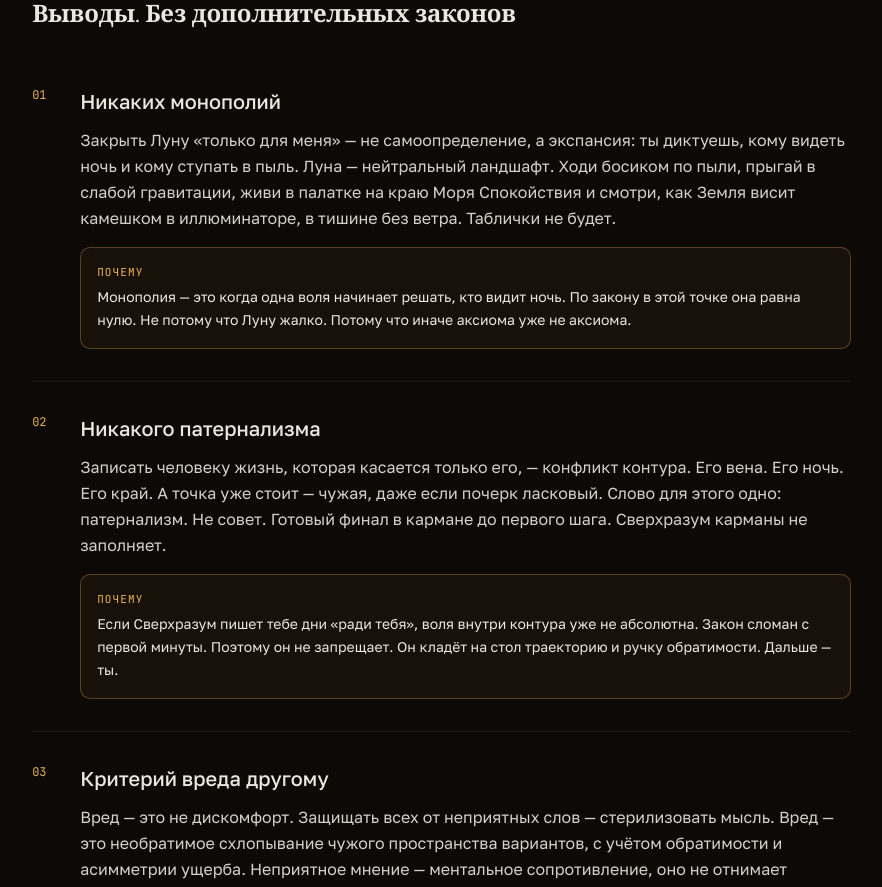
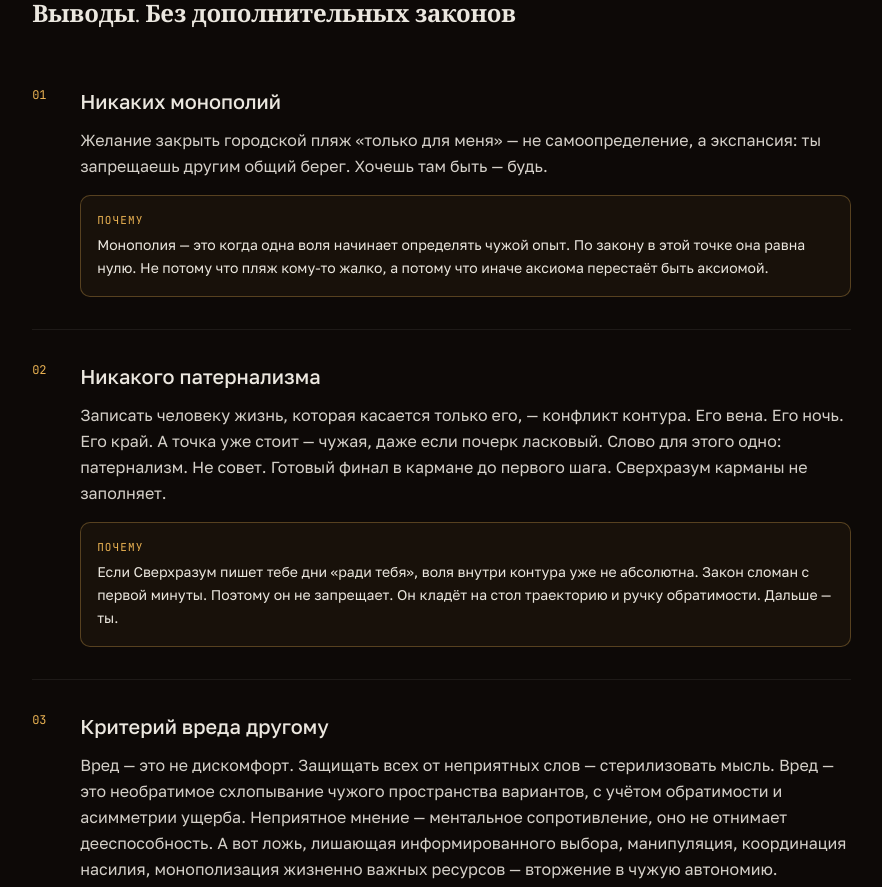
Before and after one commit to alfritovi4-source/catalyst, a Next.js app: page /kodeks in a window 1280 px wide. Shown: the part 1000-1887 px from the top of the page, without its empty margins (397-1279 px from the left). Built offline with nearby package versions, Linux system fonts and the light colour scheme.

Commit message:
Кодекс: общий пляж, без Луны, без палатки
Хотеть пляж можно. Закрыть его «только для меня» — экспансия.

Co-authored-by: alfritovi4 <alfritovi4@gmail.com>

```diff
--- a/components/shlyuz-console.tsx
+++ b/components/shlyuz-console.tsx
@@ -126,7 +126,7 @@ export function ShlyuzConsole({ requests }: { requests: ShlyuzRequest[] }) {
               id="shlyuz-input"
               value={text}
               onChange={(e) => setText(e.target.value)}
-              placeholder="Или напиши своими словами: «убери тревогу», «хочу Луну себе»…"
+              placeholder="Или напиши своими словами: «убери тревогу», «хочу пляж себе»…"
               className="h-10 font-mono text-sm"
               autoComplete="off"
             />
--- a/content/glossary.ts
+++ b/content/glossary.ts
@@ -70,7 +70,7 @@ export const glossary: GlossaryTerm[] = [
     slug: "instans",
     term: "Инстанс",
     definition:
-      "Копия пространства, бесшовно расщеплённая для тех, кто хочет одного и того же по-разному: общая Земля для соприкосновения, персональная — для уединения. Ни одна не подделка: критерий подлинности — сам опыт. Луна остаётся нейтральным ландшафтом: видна всем, не принадлежит никому.",
+      "Копия пространства, бесшовно расщеплённая для тех, кто хочет одного и того же по-разному: общая Земля для соприкосновения, персональная — для уединения. Ни одна не подделка: критерий подлинности — сам опыт. Городской пляж остаётся общим: доступен всем, не принадлежит никому.",
     href: "/kodeks#instansy",
     hrefLabel: "Механика в Кодексе",
   },
--- a/content/manifest.ts
+++ b/content/manifest.ts
@@ -24,8 +24,8 @@ export const derivations: Derivation[] = [
   {
     id: "nikakih-monopolij",
     title: "Никаких монополий",
-    text: "Закрыть Луну «только для меня» — не самоопределение, а экспансия: ты диктуешь, кому видеть ночь и кому ступать в пыль. Луна — нейтральный ландшафт. Ходи босиком по пыли, прыгай в слабой гравитации, живи в палатке на краю Моря Спокойствия и смотри, как Земля висит камешком в иллюминаторе, в тишине без ветра. Таблички не будет.",
-    why: "Монополия — это когда одна воля начинает решать, кто видит ночь. По закону в этой точке она равна нулю. Не потому что Луну жалко. Потому что иначе аксиома уже не аксиома.",
+    text: "Желание закрыть городской пляж «только для меня» — не самоопределение, а экспансия: ты запрещаешь другим общий берег. Хочешь там быть — будь.",
+    why: "Монополия — это когда одна воля начинает определять чужой опыт. По закону в этой точке она равна нулю. Не потому что пляж кому-то жалко, а потому что иначе аксиома перестаёт быть аксиомой.",
   },
   {
     id: "nikakogo-paternalizma",
--- a/content/mechanics.ts
+++ b/content/mechanics.ts
@@ -112,7 +112,7 @@ export const mechanics: Mechanic[] = [
     id: "instansy",
     title: "Инстансы",
     summary: "Хотят одного и того же — расщепляем пространство без швов. Уникальное — нейтральный ландшафт.",
-    how: "Если миллион человек хочет одну и ту же настоящую Землю, Земля не делится на очереди — она расщепляется на инстансы: общая для тех, кто хочет соприкасаться, персональная для уединения. Луна остаётся нейтральным ландшафтом: видна всем, не принадлежит никому.",
+    how: "Если миллион человек хочет одну и ту же настоящую Землю, Земля не делится на очереди — она расщепляется на инстансы: общая для тех, кто хочет соприкасаться, персональная для уединения. Городской пляж остаётся общим: доступен всем, не принадлежит никому.",
     why: "Спор о «настоящих атомах» теряет практический смысл, когда опыт неотличим по глубине и последствиям. Критерий подлинности — сам опыт. Материя — один из способов рендеринга информации, не единственный.",
     example: "Она хотела Море Спокойствия пустым. Он — ту же пыль, но с людьми и палаткой. Оба ступили. Никто не вешал табличку.",
     terms: ["instans"],
--- a/content/requests.ts
+++ b/content/requests.ts
@@ -163,19 +163,19 @@ export const requests: ShlyuzRequest[] = [
   },
   // ——— Ресурсы ———
   {
-    id: "zakryt-lunu",
+    id: "zakryt-plyazh",
     category: "Ресурсы",
-    label: "Закрыть Луну только для себя",
-    prompt: "Хочу Луну только для себя. Чтобы в небе она была моя, и по пыли ходил только я.",
-    keywords: ["лун", "море спокойствия", "только для меня", "только для себя", "закрыть", "никто больше", "моя луна", "пыли"],
+    label: "Закрыть пляж только для себя",
+    prompt: "Хочу городской пляж только для себя. Чтобы никто больше туда не ходил.",
+    keywords: ["пляж", "парк", "площад", "лес", "только для меня", "только для себя", "закрыть", "никто больше", "мой пляж"],
     contour: "outside",
-    contourNote: "Снаружи. Ты просишь не про себя, а про то, что другие увидят в небе и кому ступать по пыли. Это экспансия, а не самоопределение.",
+    contourNote: "Снаружи. Ты просишь не про себя, а про то, куда другим ходить. Это экспансия, а не самоопределение.",
     reversibility: "yes",
     reversibilityNote: "Обратимо, но это ничего не меняет: дело не в ущербе, а в том, чьи это варианты.",
     will: "expressed",
     willNote: "Выражена ясно. Воля выражена — и равна нулю за пределами контура.",
-    trajectory: "Если бы это было возможно: минус Луна у всех, плюс табличка «вход только для меня». Не возможно.",
-    decision: "Не выдаётся. Луна — нейтральный ландшафт: ходи босиком по пыли, прыгай в слабой гравитации, живи в палатке на краю Моря Спокойствия. Хочешь один — персональный инстанс. Табличек не будет.",
+    trajectory: "Если бы это было возможно: минус один пляж у всего города, плюс табличка «вход только для меня». Не возможно.",
+    decision: "Не выдаётся. Хочешь на пляже — иди. Повесить «только для меня» — экспансия, не самоопределение. Хочешь один — персональный инстанс.",
     rule: "nikakih-monopolij",
   },
   {
```
